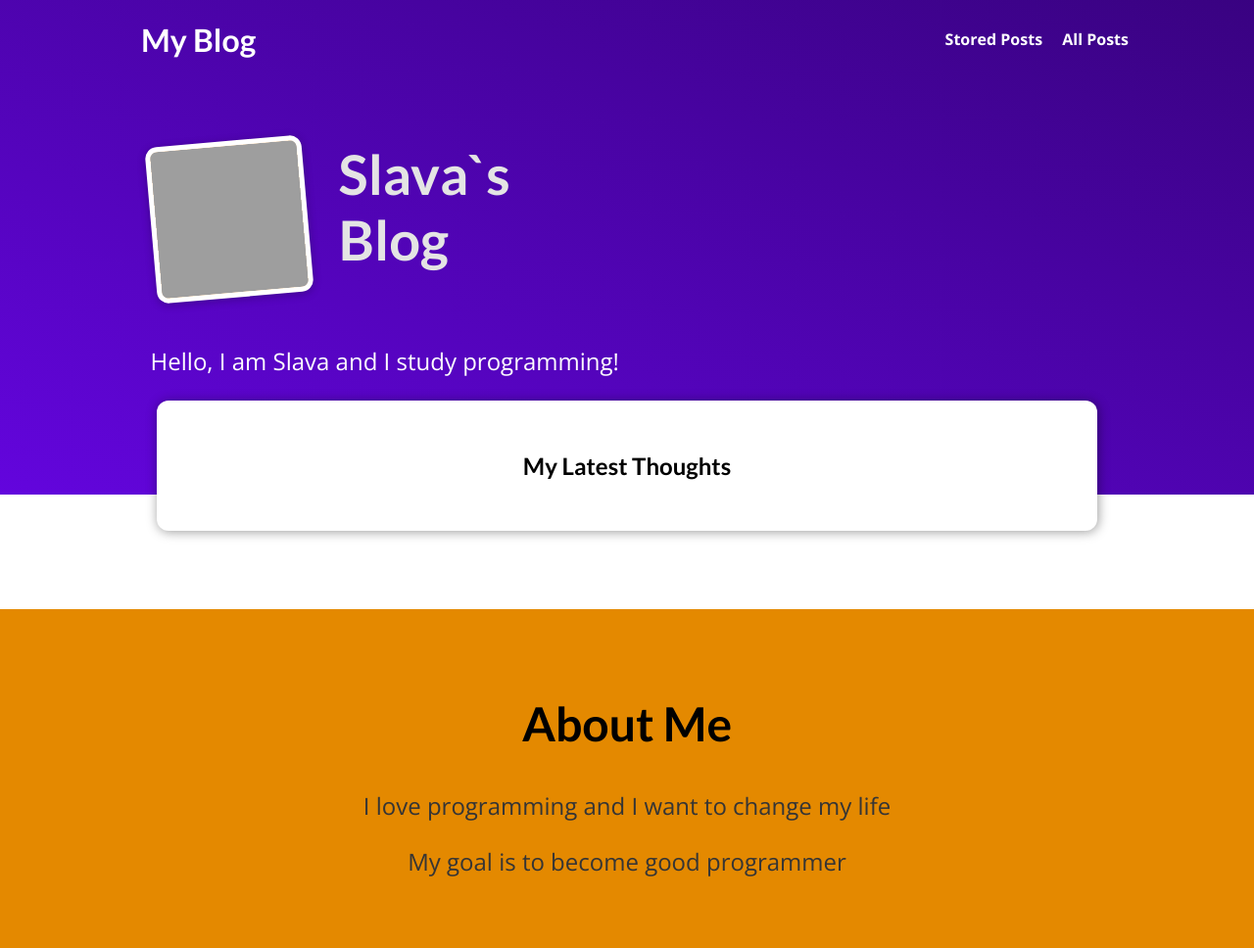
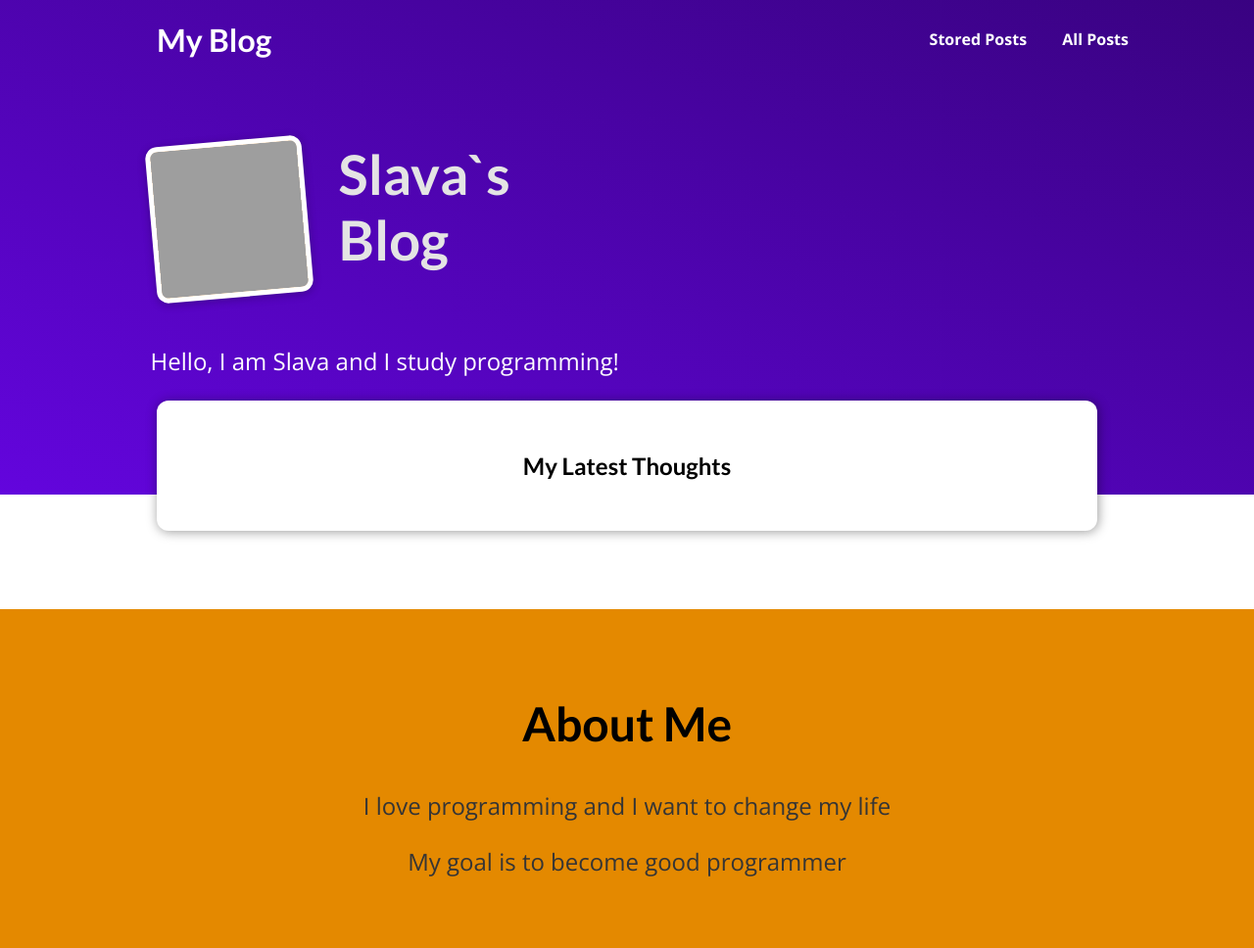
Before and after one commit to NetViacheslav/my_blog, a Django app: page / in a window 1280 px wide. Shown: the whole page at 98% size. Run offline with Django 4.2, Linux system fonts and the light colour scheme; data that the repository does not hold is empty; grey boxes are pictures that could not be loaded.

Commit message:
Make distans between links in nav bar

```diff
--- a/static/app.css
+++ b/static/app.css
@@ -35,7 +35,7 @@ h3 {
   text-decoration: none;
   color: white;
   font-weight: bold;
-  margin-left: 1rem;
+  margin-left: 2rem;
 }
 
 #main-navigation a:hover,
```
